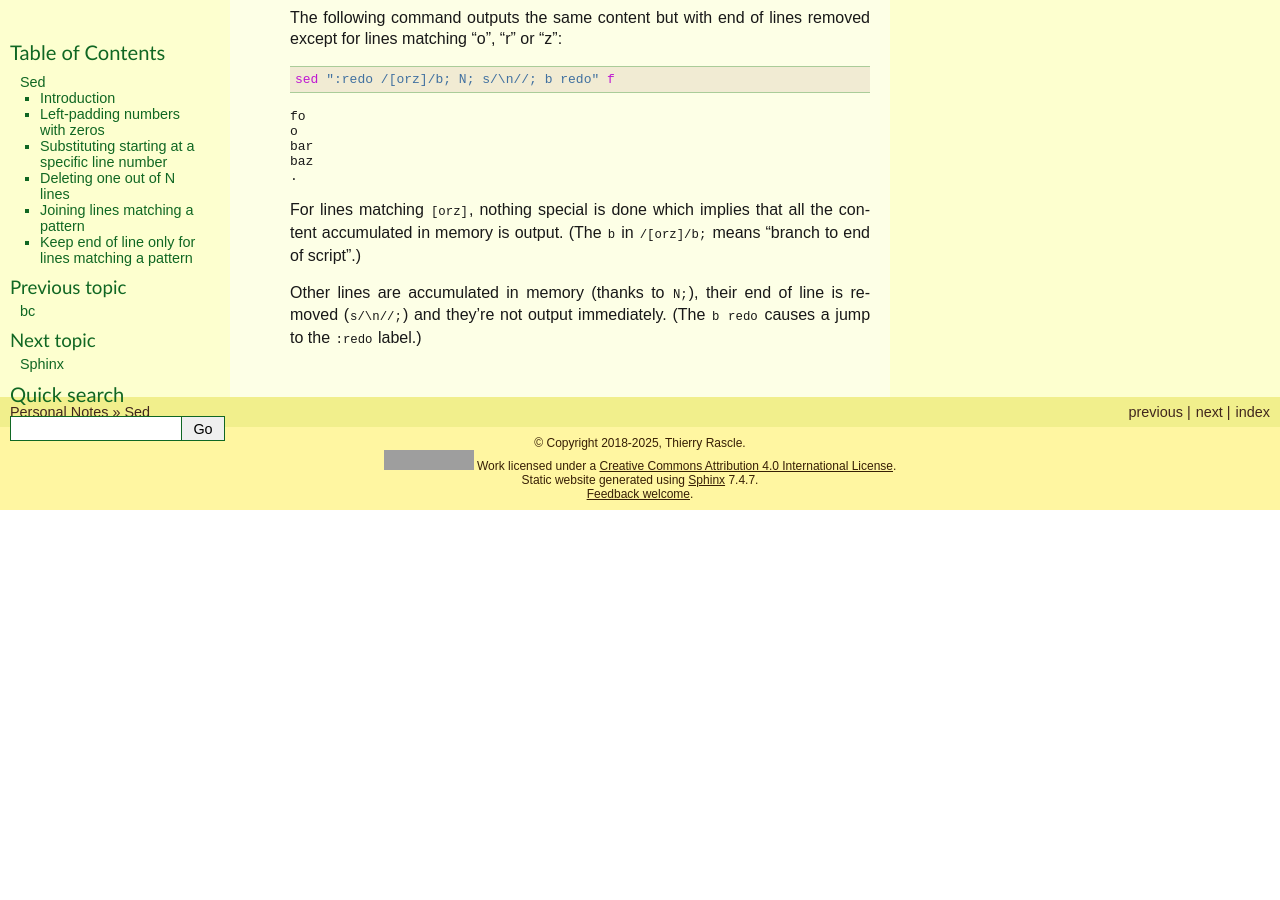
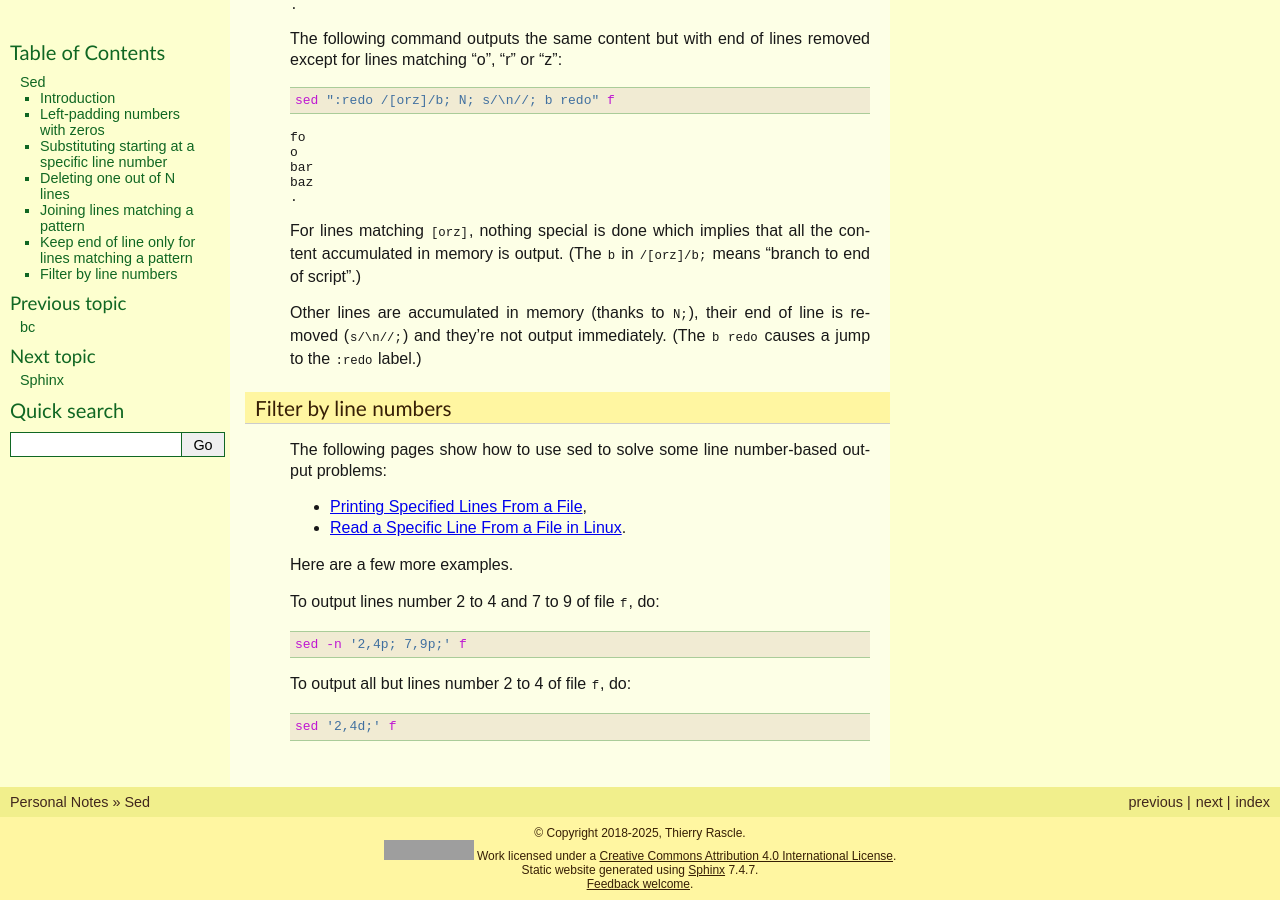
Before and after one commit to thierr26/thierr26_personal_notes_sphinx_sources, a Sphinx documentation site: the page built from source/sed.rst, in a window 1280 px wide and 900 px high, scrolled down 2101 px. Built offline with Sphinx 7.4.7, drawn with Linux system fonts in a browser that asks for light colours; before the commit the page ends 2611 px from its top, so only the background shows below that; some of the changed text lies outside the part shown; grey boxes are pictures that could not be loaded.

Commit message:
Add "filtering by line numbers" section (sed page)

```diff
--- a/source/sed.rst
+++ b/source/sed.rst
@@ -161,3 +161,29 @@ the content accumulated in memory is output. (The ``b`` in ``/[orz]/b;`` means
 Other lines are accumulated in memory (thanks to ``N;``), their end of line is
 removed (``s/\n//;``) and they're not output immediately. (The ``b redo``
 causes a jump to the ``:redo`` label.)
+
+
+Filter by line numbers
+----------------------
+
+.. index::
+  pair: sed commands; p
+  pair: sed commands; d
+
+The following pages show how to use sed to solve some line number-based output
+problems:
+
+* `Printing Specified Lines From a File
+  <https://www.baeldung.com/linux/print-specified-lines-file>`_,
+* `Read a Specific Line From a File in Linux
+  <https://www.baeldung.com/linux/read-specific-line-from-file>`_.
+
+Here are a few more examples.
+
+To output lines number 2 to 4 and 7 to 9 of file ``f``, do::
+
+  sed -n '2,4p; 7,9p;' f
+
+To output all but lines number 2 to 4 of file ``f``, do::
+
+  sed '2,4d;' f
```
